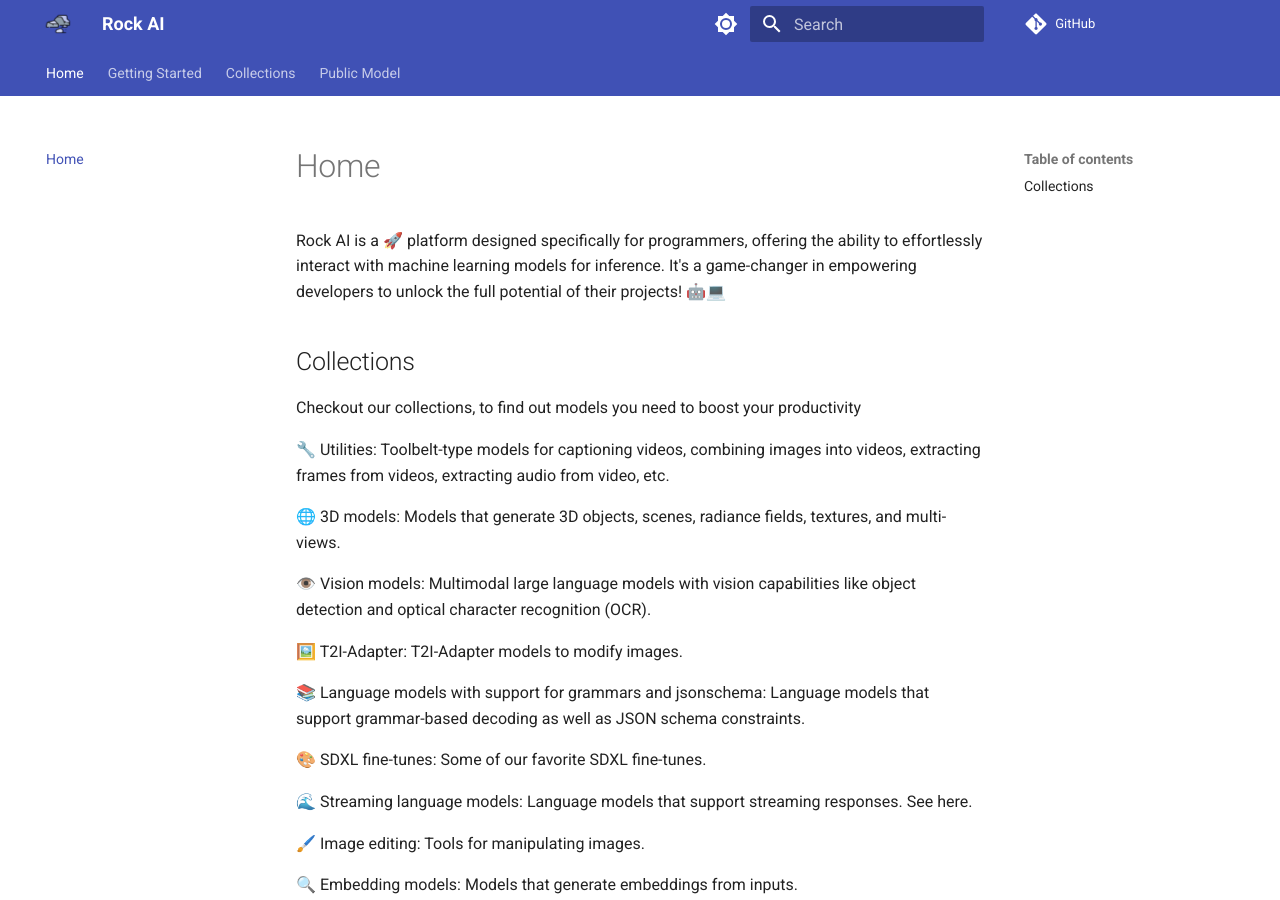
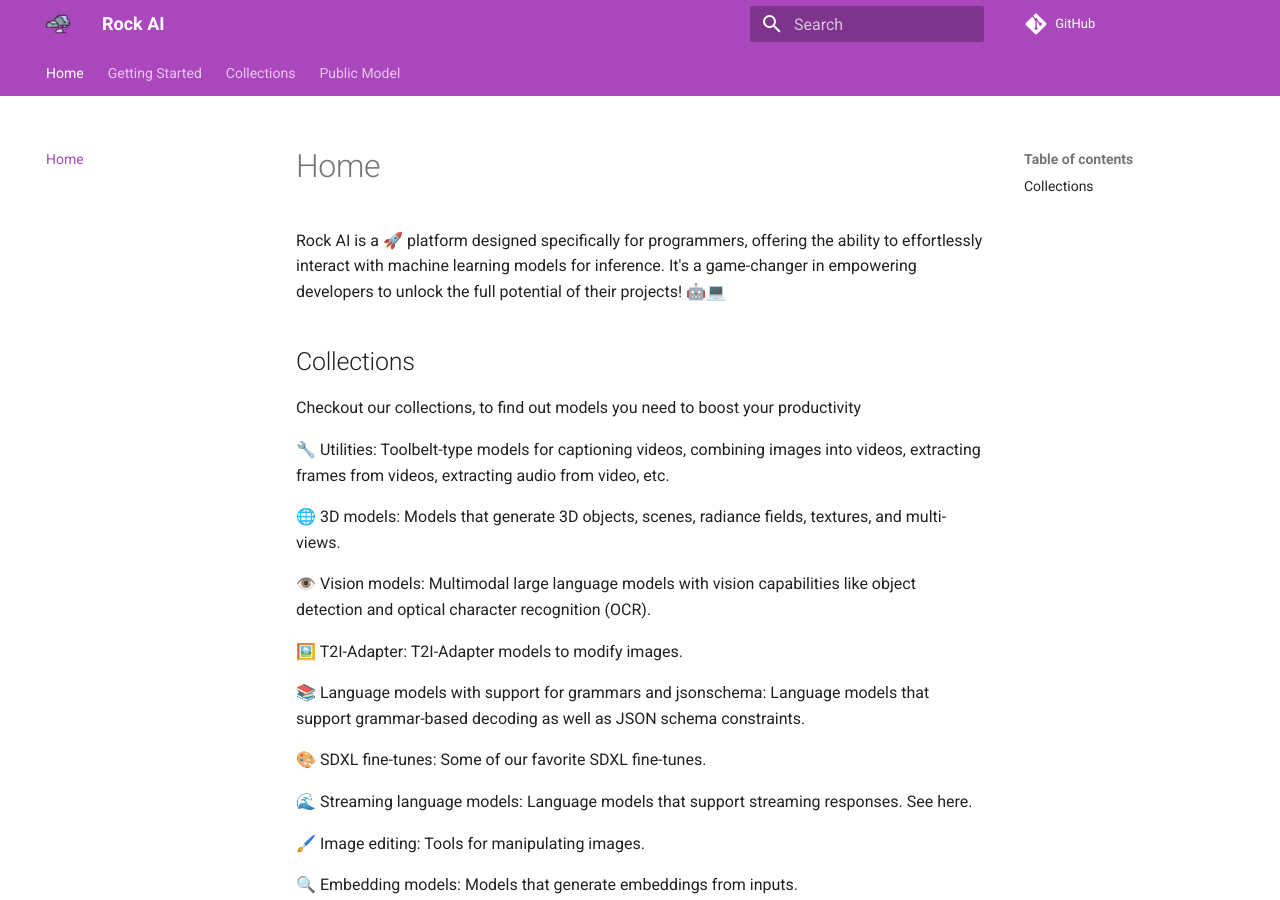
Before and after one commit to incomingflyingbrick/rock, an MkDocs documentation site: the page built from docs/index.md, in a window 1280 px wide and 900 px high. Built offline with MkDocs 1.6.1 and Material for MkDocs 9.7.7, drawn with Linux system fonts in a browser that asks for light colours; comment, search, counter and statistics services are not loaded.

Commit message:
color change

```diff
--- a/mkdocs.yml
+++ b/mkdocs.yml
@@ -10,7 +10,8 @@
 
 theme:
   palette:
-
+    - primary: purple
+    - accent: deep purple
     # Palette toggle for light mode
     - scheme: default
       toggle:
```
